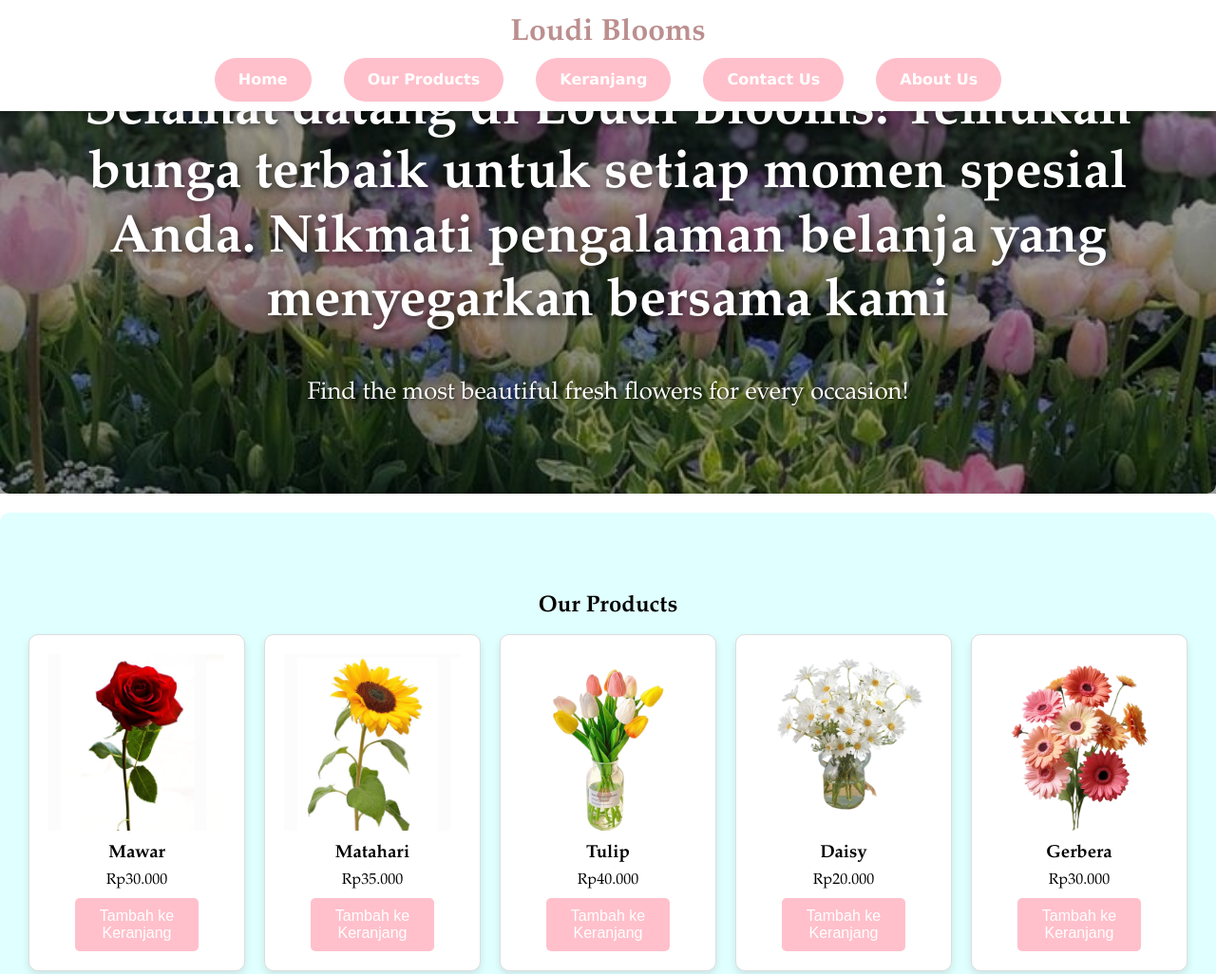
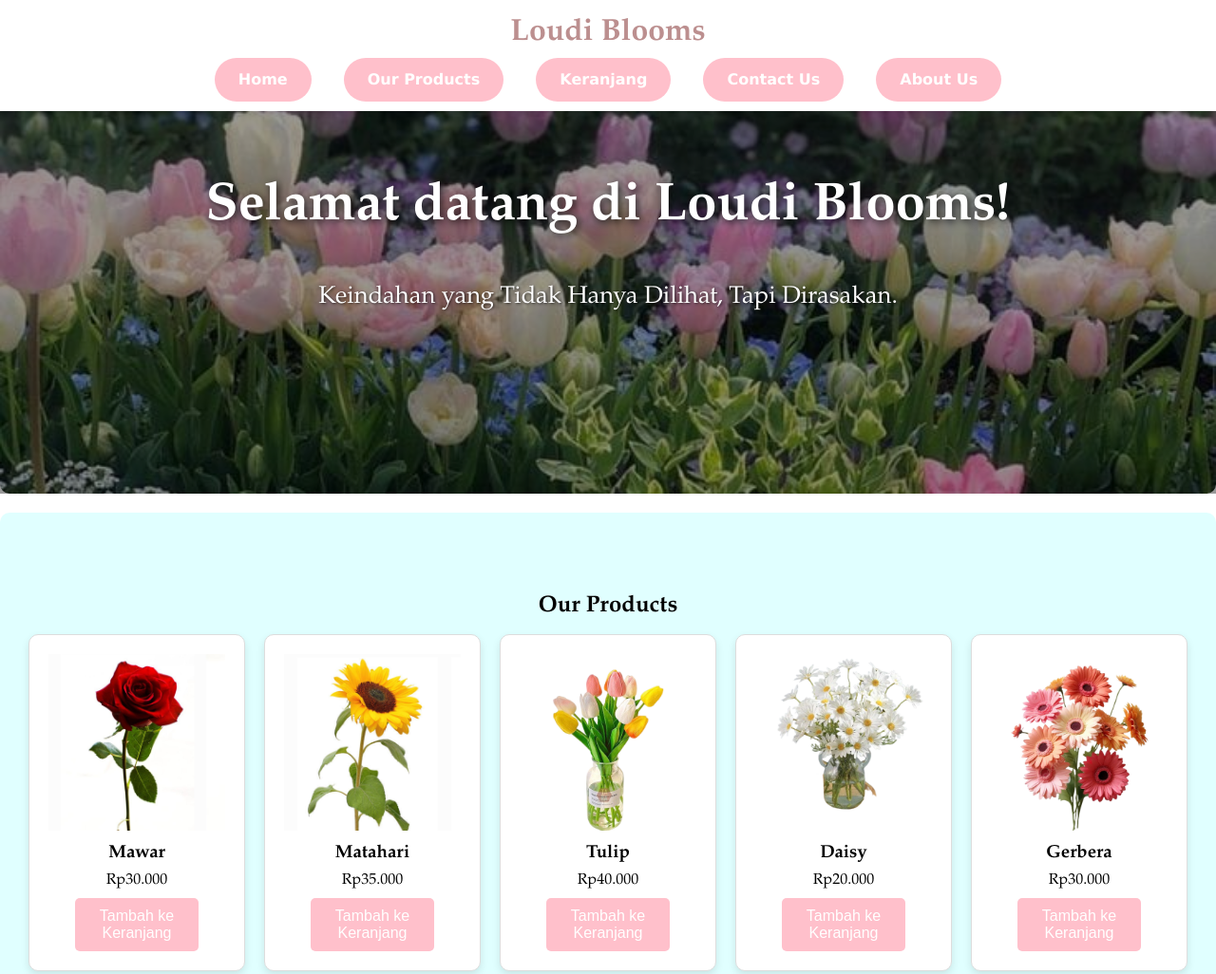
Before and after one commit to fatidaprilian/Loudi-Blooms, a plain HTML site: page index.html in a window 1280 px wide. Shown: the top 1026 px of the page at 95% size. Drawn offline with Linux system fonts and the light colour scheme.

Commit message:
Update index.html

```diff
--- a/index.html
+++ b/index.html
@@ -177,8 +177,8 @@
     </header>
 
     <section id="home">
-        <h2>Selamat datang di Loudi Blooms! Temukan bunga terbaik untuk setiap momen spesial Anda. Nikmati pengalaman belanja yang menyegarkan bersama kami</h2>
-        <p>Find the most beautiful fresh flowers for every occasion!</p>
+        <h2>Selamat datang di Loudi Blooms!</h2>
+        <p>Keindahan yang Tidak Hanya Dilihat, Tapi Dirasakan.</p>
     </section>
 
     <section id="products">
```
